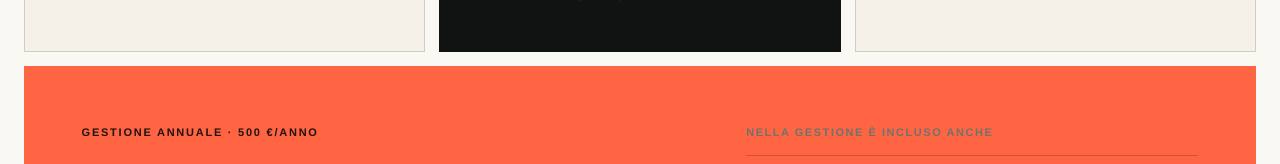
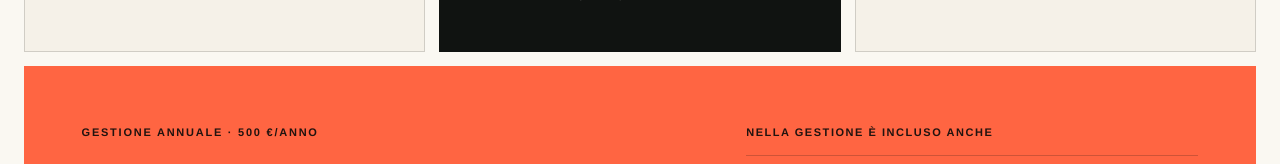
Before and after one commit to Chridam28/christian-portfolio-fake, a Next.js app: page / in a window 1280 px wide. Shown: the part 7780-7944 px from the top of the page. Built offline with nearby package versions, Linux system fonts and the light colour scheme; no server answers.

Commit message:
Fix contrasto etichetta nel box gestione annuale
Co-Authored-By: Claude Opus 5.5 <noreply@anthropic.com>
Claude-Session: https://claude.ai/code/session_01DJCYNeMjtjgxUfSSVQFypi

```diff
--- a/app/globals.css
+++ b/app/globals.css
@@ -572,7 +572,7 @@ body:has(.contact-start-section) .site-footer { padding-top: clamp(58px, 5vw, 74
 .maintenance-box h3 { margin: 0; font-size: clamp(2.3rem, 4vw, 4.4rem); line-height: .92; letter-spacing: -.06em; font-weight: 620; }
 .maintenance-box h3 em { display: block; font-family: var(--font-serif); font-weight: 400; letter-spacing: -.045em; }
 .maintenance-box > div:first-child > p:last-child { max-width: 620px; margin: 26px 0 0; font-size: 1.08rem; color: #2e1a14; }
-.maintenance-box .list-title { margin: 0 0 14px; text-transform: uppercase; letter-spacing: .14em; font-size: 11px; font-weight: 700; }
+.maintenance-box p.list-title { margin: 0 0 14px; color: #21130f; text-transform: uppercase; letter-spacing: .14em; font-size: 11px; font-weight: 700; }
 .maintenance-box ul { margin: 0; padding: 0; list-style: none; }
 .maintenance-box li { padding: 13px 0; border-top: 1px solid rgba(33,19,15,.22); font-size: 1.15rem; letter-spacing: -.02em; }
 .maintenance-box li:last-child { border-bottom: 1px solid rgba(33,19,15,.22); }
```
